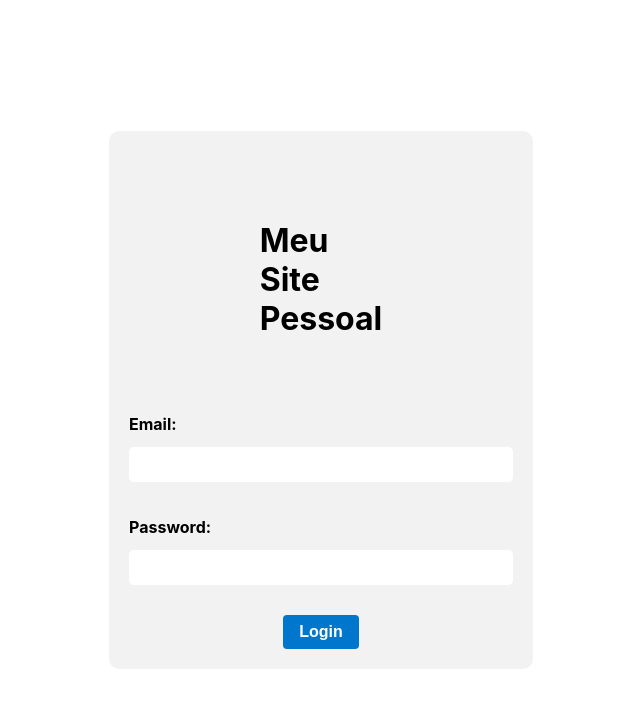
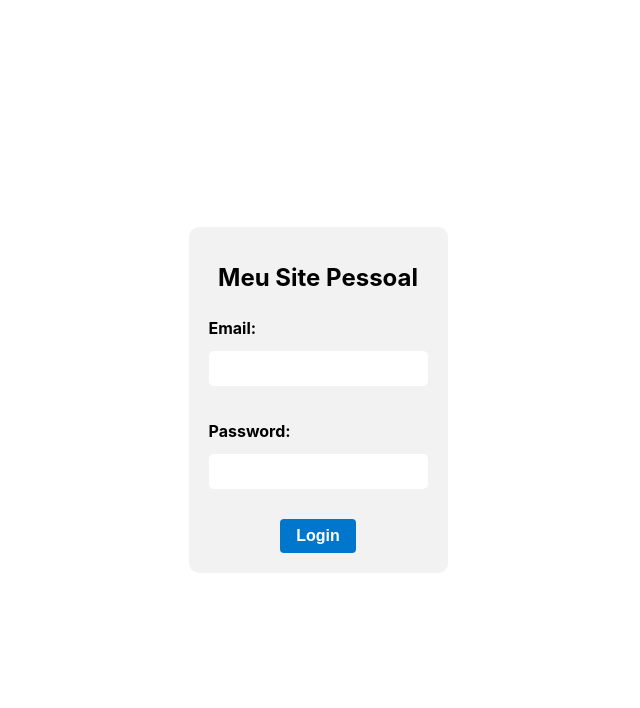
Before and after one commit to renanhenriquedev/type-project, a React (Vite) app: page /login in a window 1280 px wide. Shown: the top 708 px of the page, without its empty margins (319-959 px from the left). Built offline with nearby package versions, Linux system fonts and the light colour scheme.

Commit message:
feat login

```diff
--- /dev/null
+++ b/src/components/forms/Form/Form.module.css
@@ -0,0 +1,16 @@
+.form-wrapper {
+    display: flex;
+    justify-content: center;
+    width: 100%;
+}
+
+.form {
+    display: flex;
+    flex-direction: column;
+    align-items: center;
+    width: 60%;
+    background-color: #f2f2f2;
+    border-radius: 10px;
+    padding: 20px;
+    margin: 50px;
+}
--- /dev/null
+++ b/src/components/forms/Form/Form.tsx
@@ -0,0 +1,35 @@
+import React from "react";
+import styles from './Form.module.css'
+import { Formik, FormikHelpers, FormikProps, FormikValues, Form as FormikForm } from "formik";
+import * as Yup from 'yup'
+
+interface FormProps<T> {
+    initialValues: T;
+    validationSchema: Yup.ObjectSchema<Partial<T>>;
+    onSubmit: ( values: T, formikHelpers: FormikHelpers<T>) => void | Promise<void>;
+    children: (formikProps: FormikProps<T>) => React.ReactNode;
+}
+
+const Form = <T extends FormikValues>({ children, initialValues, validationSchema, onSubmit }: FormProps<T> ) => {
+    return (
+        <div className={styles.formWrapper}>
+
+                <Formik
+                    initialValues={ initialValues}
+                    validationSchema={validationSchema}
+                    onSubmit={onSubmit}
+                    >
+
+                    {(formikProps) => (
+                        <FormikForm className={styles.form}>
+                        {children (formikProps)}
+                        </FormikForm>
+                    )}
+
+
+                </Formik>
+        </div>
+    )
+}
+
+export default Form;
--- /dev/null
+++ b/src/components/forms/Form/index.ts
@@ -0,0 +1 @@
+export { default } from './Form'
--- a/src/pages/Login/Login.module.css
+++ b/src/pages/Login/Login.module.css
@@ -4,23 +4,6 @@
     align-items: center;
     height: 100vh;
     width: 100%;
-}
-
-.formWrapper {
-    display: flex;
-    justify-content: center;
-    width: 100%;
-}
-
-.form {
-    display: flex;
-    flex-direction: column;
-    align-items: center;
-    width: 30%;
-    background-color: #f2f2f2;
-    border-radius: 10px;
-    padding: 20px;
-    margin: 50px ;
 }
 
 .title {
@@ -47,14 +30,3 @@
 .button:hover {
     background-color: #005fa3;
 }
-
-.error {
-    border: 2px solid #ff6666;
-}
-
-.errorMsg {
-    color: #ff6666;
-    font-size: 14px;
-    margin-top: 5px;
-    font-weight: bold;
-}
--- a/src/pages/Login/Login.tsx
+++ b/src/pages/Login/Login.tsx
@@ -3,12 +3,13 @@
 import styles from './Login.module.css'
 
 import { useNavigate } from "react-router-dom";
-import { Formik, Form } from "formik";
+// import { Formik, Form } from "formik";
 import * as Yup from 'yup';
 
 import Input from "../../components/forms/Input";
 import { login as loginService } from "../../services/authService";
 import { useAuth } from "../../contexts/AuthContetx";
+import Form from "../../components/forms/Form";
 
 
 interface LoginValues {
@@ -36,12 +37,12 @@
 
     const navigate = useNavigate()
 
-    const {login} = useAuth()
+    const { login } = useAuth()
 
     const onSubmit = async (values: LoginValues) => {
 
         try {
-             const user = await loginService(values.email, values.password);
+            const user = await loginService(values.email, values.password);
             login(user)
             navigate('/');
             console.log(values);
@@ -57,7 +58,7 @@
 
     return (
         <div className={styles.loginWrapper}>
-            <div className={styles.formWrapper}>
+            {/* <div className={styles.formWrapper}>
                 <Formik
                     initialValues={initialValues}
                     validationSchema={validationSchema}
@@ -91,7 +92,40 @@
                     )}
                 </Formik>
             </div>
-        </div>)
+ */}
+            <Form initialValues={initialValues}
+                validationSchema={validationSchema}
+                onSubmit={onSubmit}
+            >
+                {({ errors, touched }) => (
+                    <>
+                        <h1 className={styles.title}>Meu Site Pessoal </h1>
+                        <Input
+                            label="Email"
+                            name='email'
+                            type='email'
+                            errors={errors.email}
+                            touched={touched.email}
+                        />
+
+                        <Input
+                            label="Password"
+                            name='password'
+                            type='password'
+                            errors={errors.password}
+                            touched={touched.password}
+                        />
+
+                        <button type='submit' className={styles.button}>
+                            Login
+                        </button>
+                    </>
+
+                )}
+            </Form>
+
+        </div>
+    )
 }
 
 export default Login
```
